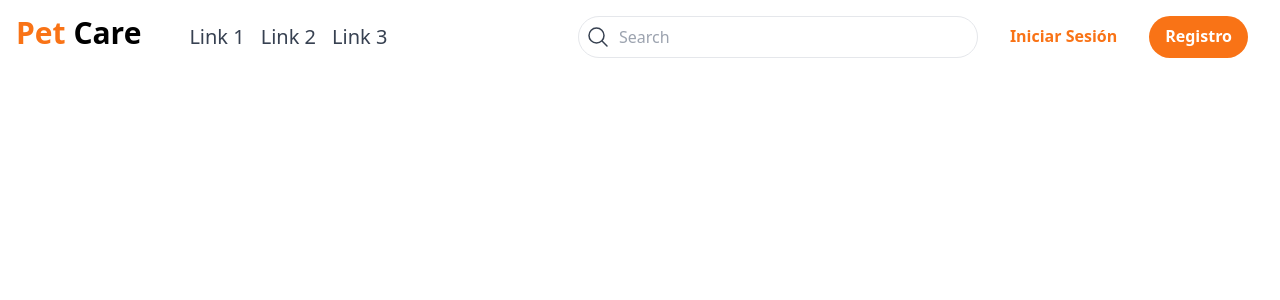
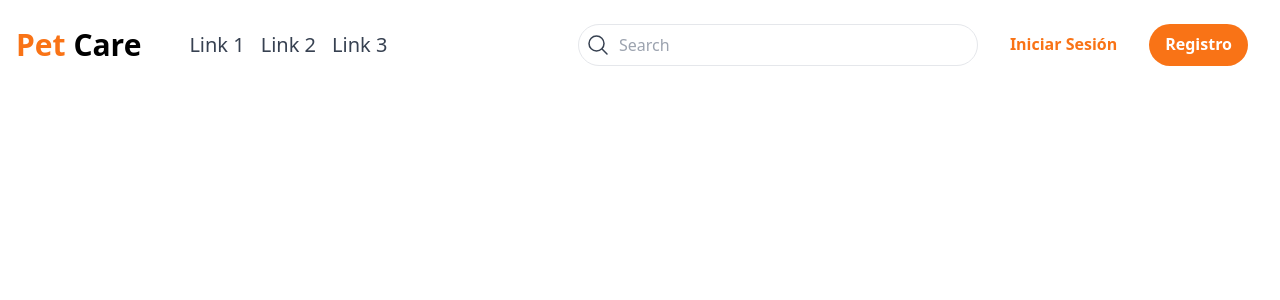
Before and after one commit to altaskur/devaton-quita-edicion-grupo-uno-Front, an Angular app: page / in a window 1280 px wide. Shown: the top 300 px of the page. Built offline with nearby package versions, Linux system fonts and the light colour scheme.

Commit message:
fix: move open/close icon to center

```diff
--- a/src/app/core/navbar/navbar.component.html
+++ b/src/app/core/navbar/navbar.component.html
@@ -1,5 +1,5 @@
-<header class="bg-white sticky top-0 px-4">
-  <div class="mx-auto flex justify-between items-baseline gap-8">
+<header class="bg-white sticky top-0 px-4 py-2">
+  <div class="mx-auto flex justify-between items-center gap-8">
     <a [routerLink]="['/home']" class="text-3xl font-bold">
       <span class="text-orange-500">Pet</span> Care
     </a>
@@ -25,7 +25,7 @@
         viewBox="0 0 24 24"
         stroke-width="1.5"
         stroke="currentColor"
-        class="w-10 h-10 md:hidden absolute top-4 right-4 cursor-pointer"
+        class="w-10 h-10 md:hidden absolute top-2 right-4 cursor-pointer"
         (click)="closeMenu()">
         <path
           stroke-linecap="round"
```
